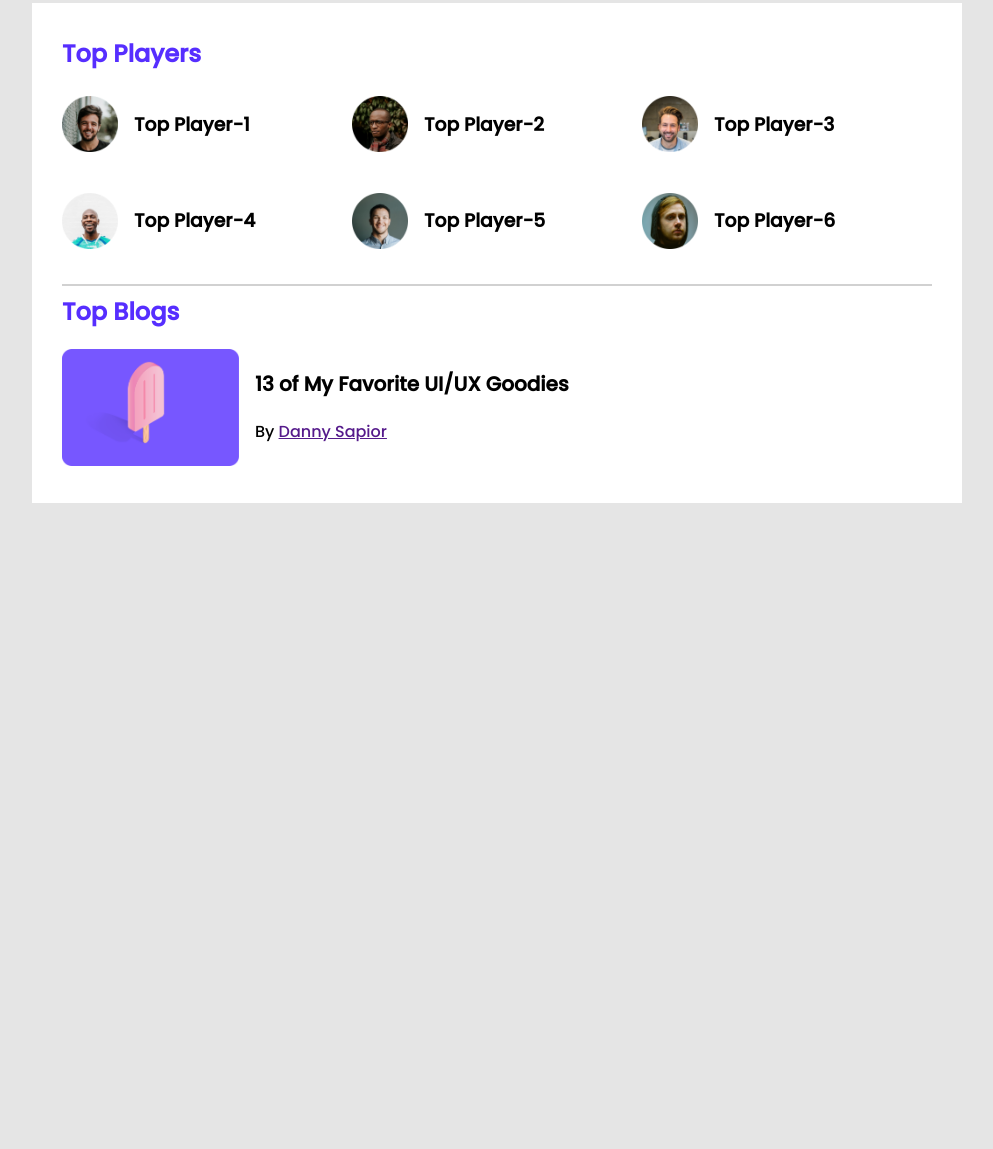
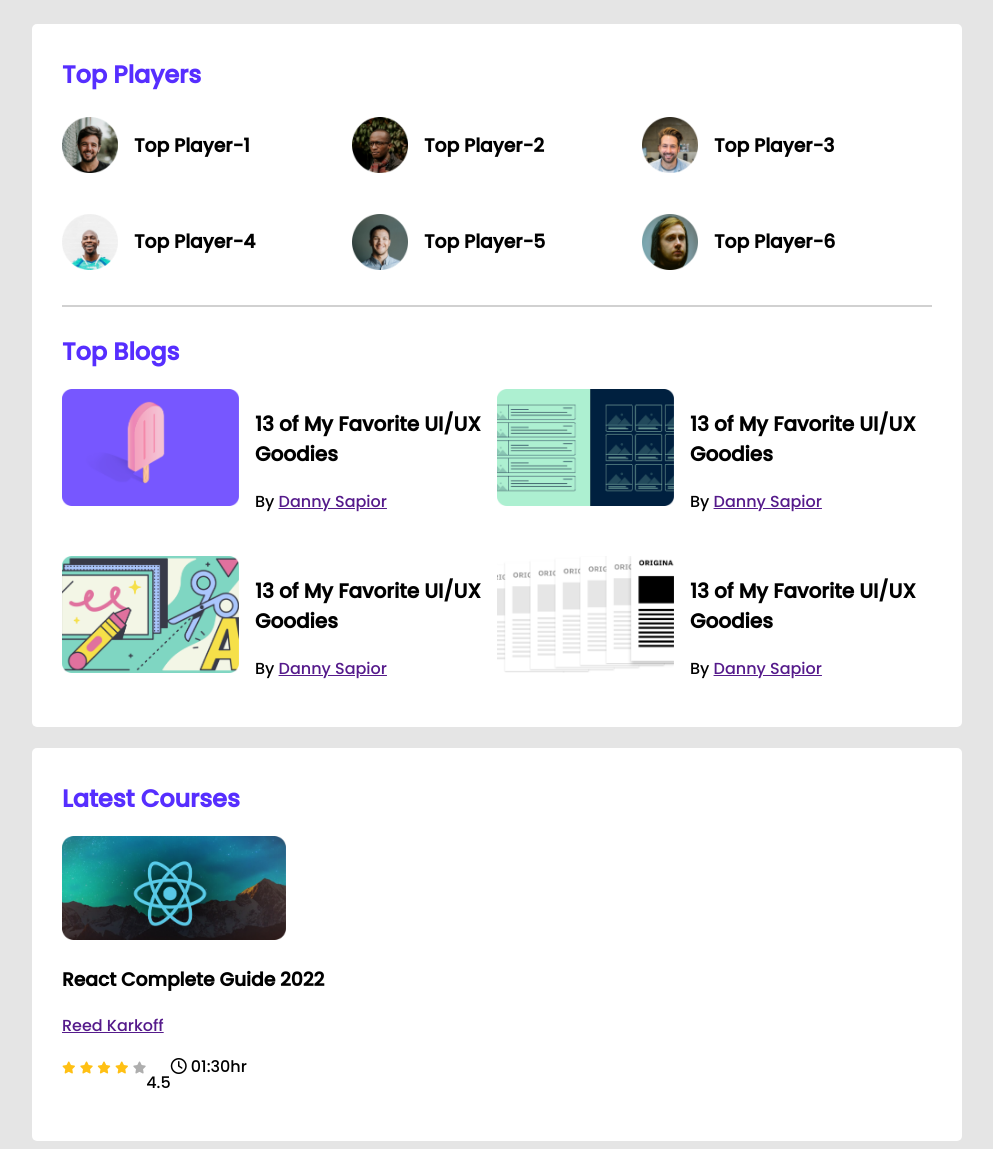
Before and after one commit to Ashik-Faysal/leader-bord-css-project, a plain HTML site: page index.html in a window 1280 px wide. Shown: the part 5-1154 px from the top of the page, without its empty margins (143-1136 px from the left). Before the commit the page ends 800 px from the top, so only its background shows below. Drawn offline with Linux system fonts and the light colour scheme; a web font is replaced by a local one.

Commit message:
added 2section

```diff
--- a/css/style.css
+++ b/css/style.css
@@ -10,14 +10,19 @@ body {
 main {
   display: flex;
   justify-content: center;
+  flex-direction: column;
+  align-items: center;
 }
 .container {
   background-color: #fff;
   width: 870px;
   padding: 30px;
+  margin-top: 21px;
+  border-radius: 5px;
 }
 hr {
   border: 1px solid #d1d1d1;
+  margin-bottom: 27px;
 }
 .top-players {
   margin-bottom: 30px;
@@ -48,6 +53,11 @@ hr {
 /*--------------------
          top blog styles
 ----------------------------*/
+.blogs{
+    display: grid;
+    grid-template-columns: repeat(2, 1fr);
+    grid-row-gap: 26px;
+}
 .blog{
     display: flex;
 }
@@ -70,3 +80,22 @@ hr {
     font-size: 16px;
     color: #562eff;
 }
+/*--------------------
+         courses  styles
+----------------------------*/
+.course .couese-banner img {
+    width: 224px;
+    height: 104px;
+}
+.course-info{
+    display: flex;
+}
+.fa-star{
+    font-size: 12px;
+}
+.fa-star.filled {
+    color: #ffc014;
+}
+.fa-star.empty {
+   color: #aeaeae;
+}
--- a/index.html
+++ b/index.html
@@ -9,6 +9,8 @@
     <link rel="icon" type="image/x-icon" href="./images/icons/star.png" />
     <!-- Stylesheet  -->
     <link rel="stylesheet" href="./css/style.css" />
+    <!-- font awsome  -->
+    <script src="https://kit.fontawesome.com/d259d4a78e.js" crossorigin="anonymous"></script>
   </head>
   <body>
     <!-- Header  -->
@@ -47,20 +49,73 @@
             </div>
           </div>
         </div>
-        <hr>
+        <hr />
         <div class="top-blogs">
           <h2 class="section-title">Top Blogs</h2>
           <div class="blogs">
             <article class="blog">
               <div class="thumbnail">
-                        <img src="./images/blogs/blog-1.png" alt="">
+                <img src="./images/blogs/blog-1.png" alt="" />
               </div>
               <div class="blog-info">
                 <h3 class="blog-title">13 of My Favorite UI/UX Goodies</h3>
-                        <p class="blog-authot
-                        r">By <a href="">Danny Sapior</a></p>
+                <p class="blog-authot r">By <a href="">Danny Sapior</a></p>
               </div>
             </article>
+            <article class="blog">
+              <div class="thumbnail">
+                <img src="./images/blogs/blog-2.png" alt="" />
+              </div>
+              <div class="blog-info">
+                <h3 class="blog-title">13 of My Favorite UI/UX Goodies</h3>
+                <p class="blog-authot r">By <a href="">Danny Sapior</a></p>
+              </div>
+            </article>
+            <article class="blog">
+              <div class="thumbnail">
+                <img src="./images/blogs/blog-3.png" alt="" />
+              </div>
+              <div class="blog-info">
+                <h3 class="blog-title">13 of My Favorite UI/UX Goodies</h3>
+                <p class="blog-authot r">By <a href="">Danny Sapior</a></p>
+              </div>
+            </article>
+            <article class="blog">
+              <div class="thumbnail">
+                <img src="./images/blogs/blog-4.png" alt="" />
+              </div>
+              <div class="blog-info">
+                <h3 class="blog-title">13 of My Favorite UI/UX Goodies</h3>
+                <p class="blog-authot r">By <a href="">Danny Sapior</a></p>
+              </div>
+            </article>
+          </div>
+        </div>
+      </section>
+      <!-- Latest courses  -->
+      <section class="container">
+        <h2 class="section-title">Latest Courses</h2>
+        <div class="course">
+          <div class="couese-banner">
+            <img src="./images/courses/course-1.png" alt="">
+          </div>
+          <div class="courese-detail">
+             <h3 class="course-title">React Complete Guide 2022</h3>
+             <p class="course-author"><a href="">Reed Karkoff</a></p>
+             <div class="course-info">
+              <div>
+                <i class="fa-solid fa-star filled"></i>
+              <i class="fa-solid fa-star filled"></i>
+              <i class="fa-solid fa-star filled"></i>
+              <i class="fa-solid fa-star filled"></i>
+              <i class="fa-solid fa-star empty"></i>
+              </div>
+
+             <p>4.5</p>
+             <div class="course-duration">
+              <i class="fa-regular fa-clock"></i>
+              01:30hr
+             </div>
           </div>
         </div>
       </section>
```
Lines whose indentation alone changed are shown as unchanged.
